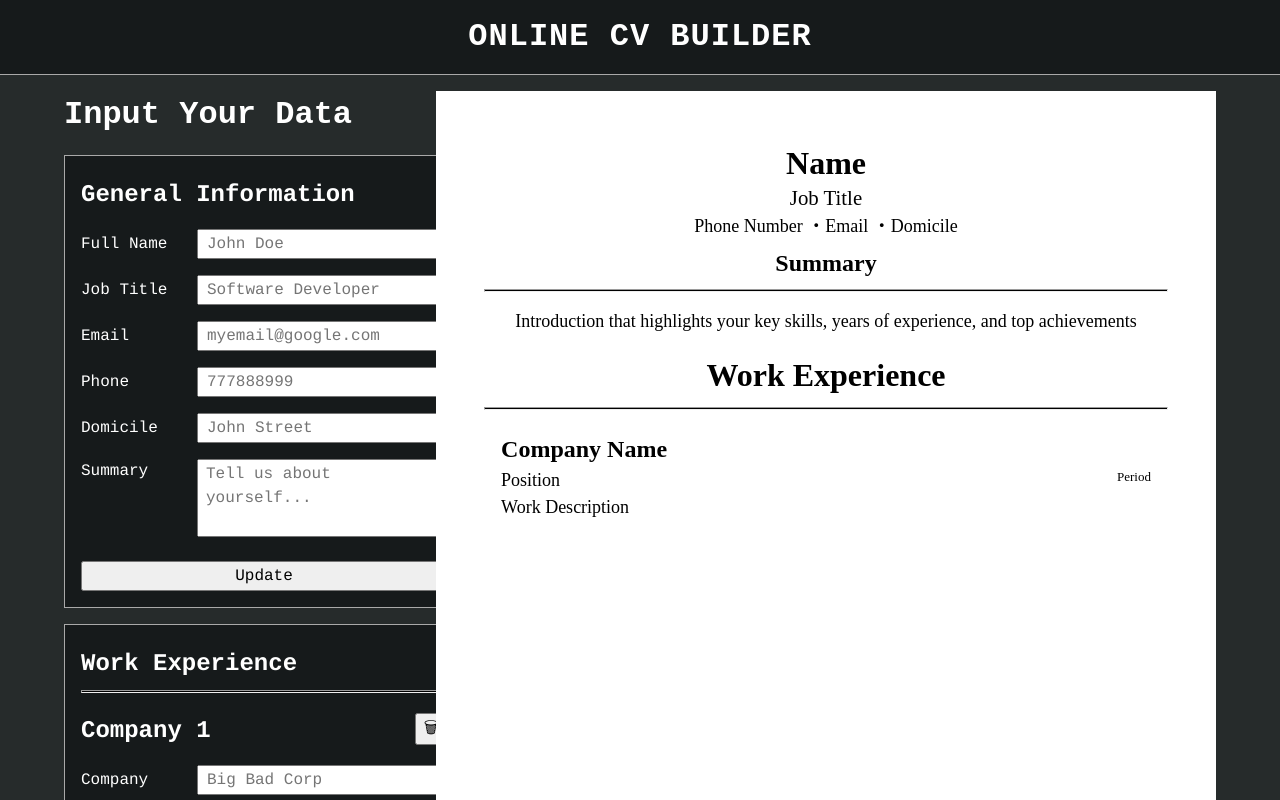
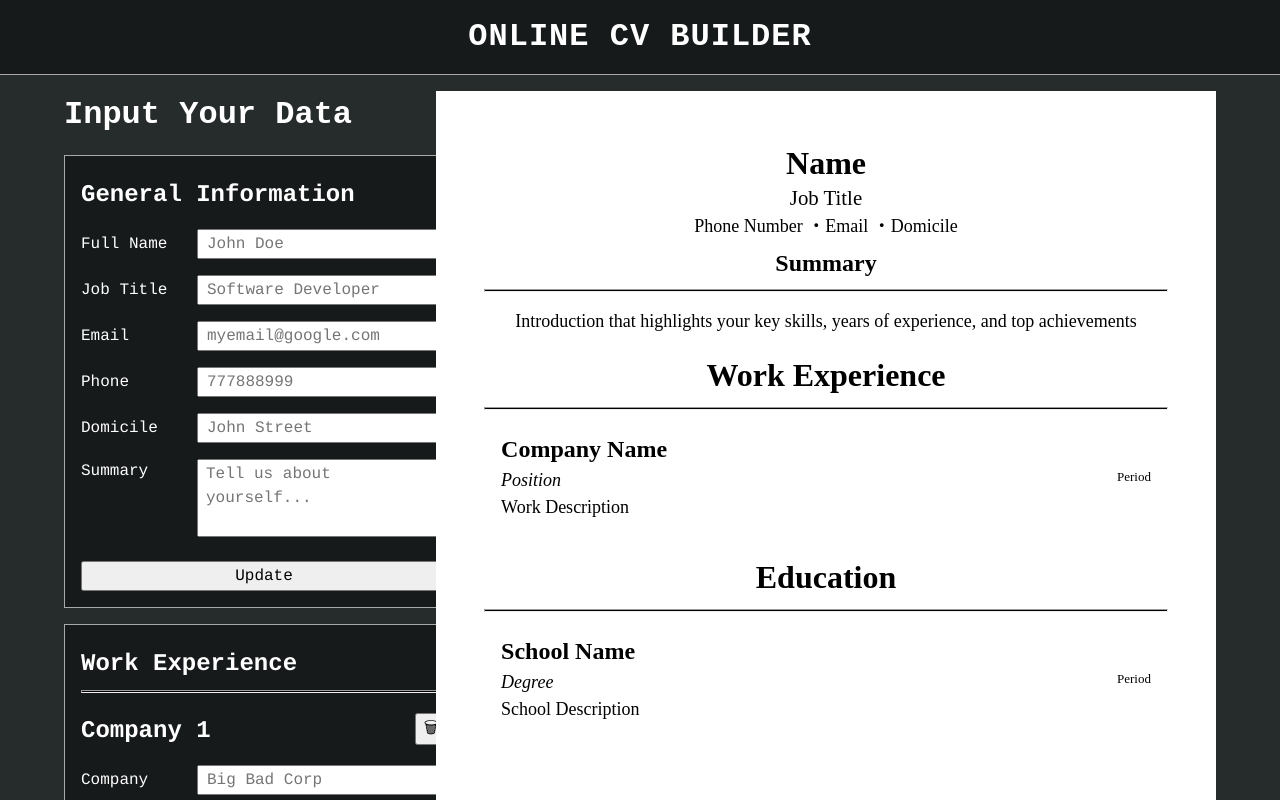
Before and after one commit to wirawanaryo/cv-appplication, a React (Vite) app: page / in a window 1280 px wide. Shown: the top 800 px of the page. Built offline with nearby package versions, Linux system fonts and the light colour scheme.

Commit message:
update previewcontainer and form for education

```diff
--- a/src/App.tsx
+++ b/src/App.tsx
@@ -19,6 +19,14 @@ interface WorkInfo {
   startdate: string;
   enddate: string;
   summary: string;
+};
+interface EduInfo {
+  id : string;
+  school: string;
+  degree: string;
+  startdate: string;
+  enddate: string;
+  details: string;
 };
 
 function App() {
@@ -42,6 +50,16 @@ function App() {
       summary: ''
     }
   ])
+  const [EduData, setEduData] = useState<EduInfo[]>([
+    {
+      id: crypto.randomUUID(),
+      school: '',
+      degree: '',
+      startdate: '',
+      enddate: '',
+      details: ''
+    }
+  ])
 
   return (
     <>
@@ -52,8 +70,10 @@ function App() {
           UpdateGIdata={setGIData}
           WEData={WEData}
           UpdateWEData={setWEData}
+          EduData={EduData}
+          UpdateEduData={setEduData}
         />
-        <PreviewContainer GIdata={GIData} WEData={WEData}/>
+        <PreviewContainer GIdata={GIData} WEData={WEData} EduData={EduData}/>
       </div>
     </>
   )
--- a/src/components/FormContainer.tsx
+++ b/src/components/FormContainer.tsx
@@ -20,20 +20,30 @@ interface WorkInfoType {
   enddate: string;
   summary: string;
 };
+interface EduInfoType {
+  id : string;
+  school: string;
+  degree: string;
+  startdate: string;
+  enddate: string;
+  details: string;
+};
 
 interface formProps {
   GIdata: GeneralInfoType;
   UpdateGIdata: React.Dispatch<React.SetStateAction<GeneralInfoType>>;
   WEData: WorkInfoType[];
   UpdateWEData : React.Dispatch<React.SetStateAction<WorkInfoType[]>>;
+  EduData: EduInfoType[];
+  UpdateEduData : React.Dispatch<React.SetStateAction<EduInfoType[]>>
 }
 
-export function FormContainer({GIdata, UpdateGIdata, WEData, UpdateWEData}:formProps) {
+export function FormContainer({GIdata, UpdateGIdata, WEData, UpdateWEData, EduData, UpdateEduData}:formProps) {
   return <div className={styles.FormContainer}>
     <h1>Input Your Data</h1>
     <GIForm GIdata={GIdata} UpdateGIdata={UpdateGIdata} />
     <WorkExpForm WEData={WEData} UpdateWEData={UpdateWEData}/>
-    <EduForm />
+    <EduForm EduData={EduData} UpdateEduData={UpdateEduData}/>
     <SkillsForm />
   </div>
 }
--- a/src/components/PreviewContainer.module.css
+++ b/src/components/PreviewContainer.module.css
@@ -18,14 +18,23 @@
   display: flex;
   flex-direction: column;
   align-items: center;
+  margin-bottom: 1rem;
 }
 .WEsection{
-  margin: 1rem 0 1rem 0;
+  margin-bottom: 1rem;
   width: 100%;
   display: flex;
   flex-direction: column;
   align-items: center;
 }
+.EduSection{
+  margin-bottom: 1rem;
+  width: 100%;
+  display: flex;
+  flex-direction: column;
+  align-items: center;
+}
+
 .EXPcontainer{
   width: 95%;
   display: flex;
@@ -33,13 +42,24 @@
   align-items: flex-start;
   margin-bottom: 1rem;
 }
-.positionContainer{
+.EduContainer{
+  width: 95%;
+  display: flex;
+  flex-direction: column;
+  align-items: flex-start;
+  margin-bottom: 1rem;
+}
+
+.positionContainer, .degreeContainer{
   width: 100%;
   display: flex;
   justify-content: space-between;
 }
-.positionContainer span{
+.positionContainer span, .degreeContainer span{
   font-size: small;
+}
+.positionContainer p, .degreeContainer p{
+  font-style: italic;
 }
 h2{
   margin-top: 0.3rem;
--- a/src/components/PreviewContainer.tsx
+++ b/src/components/PreviewContainer.tsx
@@ -9,12 +9,19 @@ interface GeneralInfoType {
   domicile: string;
   summary: string;
 };
-
+interface EduInfoType {
+  id : string;
+  school: string;
+  degree: string;
+  startdate: string;
+  enddate: string;
+  details: string;
+};
 interface formProps {
   GIdata: GeneralInfoType;
   WEData: WorkInfoType[];
+  EduData: EduInfoType[];
 }
-
 interface WorkInfoType {
   id: string;
   company: string;
@@ -23,12 +30,14 @@ interface WorkInfoType {
   enddate: string;
   summary: string;
 };
-
 interface GIsectionProps {
   GIdata: GeneralInfoType;
 }
 interface WEsectionProps {
   WEdata: WorkInfoType[];
+}
+interface EduSectionProps {
+  EduData: EduInfoType[];
 }
 
 
@@ -64,10 +73,28 @@ function WEsection({ WEdata }: WEsectionProps) {
     ))}
   </div>
 }
+function EduSection({ EduData }: EduSectionProps) {
+  return <div className={styles.EduSection}>
+    <h1>Education</h1>
+    <hr></hr>
+    {EduData.map((Edu) => (
+      <div key={Edu.id} className={styles.EduContainer}>
+        <h2>{Edu.school === ''? "School Name" : Edu.school}</h2>
+        <div className={styles.degreeContainer}>
+          <p>{Edu.degree === ''? "Degree" : Edu.degree}</p>
+          <span>{Edu.startdate === ''? "Period" : `${Edu.startdate}  → ${Edu.enddate}`}</span>
+        </div>
+        <p>{Edu.details === ''? "School Description" : Edu.details}</p>
+      </div>
+    ))}
+  </div>
+}
 
-export function PreviewContainer({ GIdata, WEData }: formProps) {
+
+export function PreviewContainer({ GIdata, WEData, EduData }: formProps) {
   return <div className={styles.PreviewContainer}>
     <GIsection GIdata={GIdata} />
     <WEsection WEdata={WEData} />
+    <EduSection EduData={EduData}/>
   </div>
 }
--- a/src/components/forms/EduForm.tsx
+++ b/src/components/forms/EduForm.tsx
@@ -1,51 +1,93 @@
+import type React from "react";
+import { useState } from 'react'
 import styles from "./EduForm.module.css";
 
-function MainForm() {
+interface EduInfoType {
+  id: string;
+  school: string;
+  degree: string;
+  startdate: string;
+  enddate: string;
+  details: string;
+};
+interface EduformProps {
+  EduData: EduInfoType[];
+  UpdateEduData: React.Dispatch<React.SetStateAction<EduInfoType[]>>
+}
+interface MainformProps {
+  EduData: EduInfoType[];
+  UpdateEduData: React.Dispatch<React.SetStateAction<EduInfoType[]>>;
+  data: EduInfoType;
+  index: number;
+}
+
+function MainForm({ EduData, UpdateEduData, data, index }: MainformProps) {
+  function deleteForm(id: string) {
+    UpdateEduData(prev => prev.filter(EduData => EduData.id !== id))
+  }
+  function handlechange(id:string, value:string, target:string) {
+    UpdateEduData(EduData.map(Edu => {
+      if (Edu.id === id) {
+        return {
+          ...Edu,
+          [target]: value
+        };
+      } else {
+        return Edu;
+      }
+    }))
+  }
+
   return <form className={styles.MainForm}>
     <div className={styles.FormHeader}>
-      <h2>School 1</h2>
+      <h2>School {index + 1}</h2>
       <button type="button" className={styles.DeleteButton}>🗑</button>
     </div>
     <div className={styles.FormInputHolders}>
-      <label htmlFor="SchoolName">School</label>
+      <label htmlFor="school">School</label>
       <input
         type="text"
         id={styles.SchoolName}
-        name="SchoolName"
+        name="school"
+        defaultValue={data.school}
         placeholder="Big Bad University"
       />
     </div>
     <div className={styles.FormInputHolders}>
-      <label htmlFor="Degree">Degree</label>
+      <label htmlFor="degree">Degree</label>
       <input
         type="text"
         id={styles.Degree}
-        name="Degree"
+        name="degree"
+        defaultValue={data.degree}
         placeholder="Computer Science"
       />
     </div>
     <div className={styles.FormInputHolders}>
-      <label htmlFor="StartDate">Start Date</label>
+      <label htmlFor="startdate">Start Date</label>
       <input
         type="date"
         id={styles.StartDate}
-        name="StartDate"
+        name="startdate"
+        defaultValue={data.startdate}
       />
     </div>
     <div className={styles.FormInputHolders}>
-      <label htmlFor="EndDate">End Date</label>
+      <label htmlFor="enddate">End Date</label>
       <input
         type="date"
         id={styles.EndDate}
-        name="EndDate"
+        name="enddate"
+        defaultValue={data.enddate}
       />
     </div>
     <div className={styles.FormAreaHolders}>
-      <label htmlFor="Details">Details</label>
+      <label htmlFor="details">Details</label>
       <textarea
         id={styles.Details}
-        name="Details"
+        name="details"
         rows={3}
+        defaultValue={data.details}
         placeholder="GPA and Such"
       ></textarea>
     </div>
@@ -53,11 +95,25 @@ function MainForm() {
   </form>
 }
 
-export function EduForm() {
+function MainFormContainer({ EduData, UpdateEduData }: EduformProps) {
+  return <div id="EduformContainer">
+    {EduData.map((Edu, index) => (
+      <MainForm key={Edu.id} EduData={EduData} UpdateEduData={UpdateEduData} data={Edu} index={index} />
+    ))}
+  </div>
+}
+
+export function EduForm({ EduData, UpdateEduData }: EduformProps) {
+  const [TempEduData, setTempEduData] = useState<EduInfoType[]>(EduData)
+  console.log(TempEduData)
+  function handleSubmit() {
+    UpdateEduData(TempEduData);
+  }
+
   return <div className={styles.EduForm}>
     <h2>Education</h2>
     <hr></hr>
-    <MainForm />
+    <MainFormContainer EduData={TempEduData} UpdateEduData={setTempEduData} />
     <div className={styles.formButtons}>
       <button type="button">Update Data</button>
       <button type="button">Add More</button>
--- a/src/components/forms/WorkExpForm.tsx
+++ b/src/components/forms/WorkExpForm.tsx
@@ -24,7 +24,7 @@ interface MainformProps {
 
 function MainForm({ WEData, UpdateWEData, data, index }: MainformProps) {
   function deleteForm(id: string) {
-    UpdateWEData(prev => prev.filter(WEdat => WEdat.id !== id))
+    UpdateWEData(prev => prev.filter(WEdata => WEdata.id !== id))
   }
 
   function handlechange(id:string, value:string, target:string) {
```
